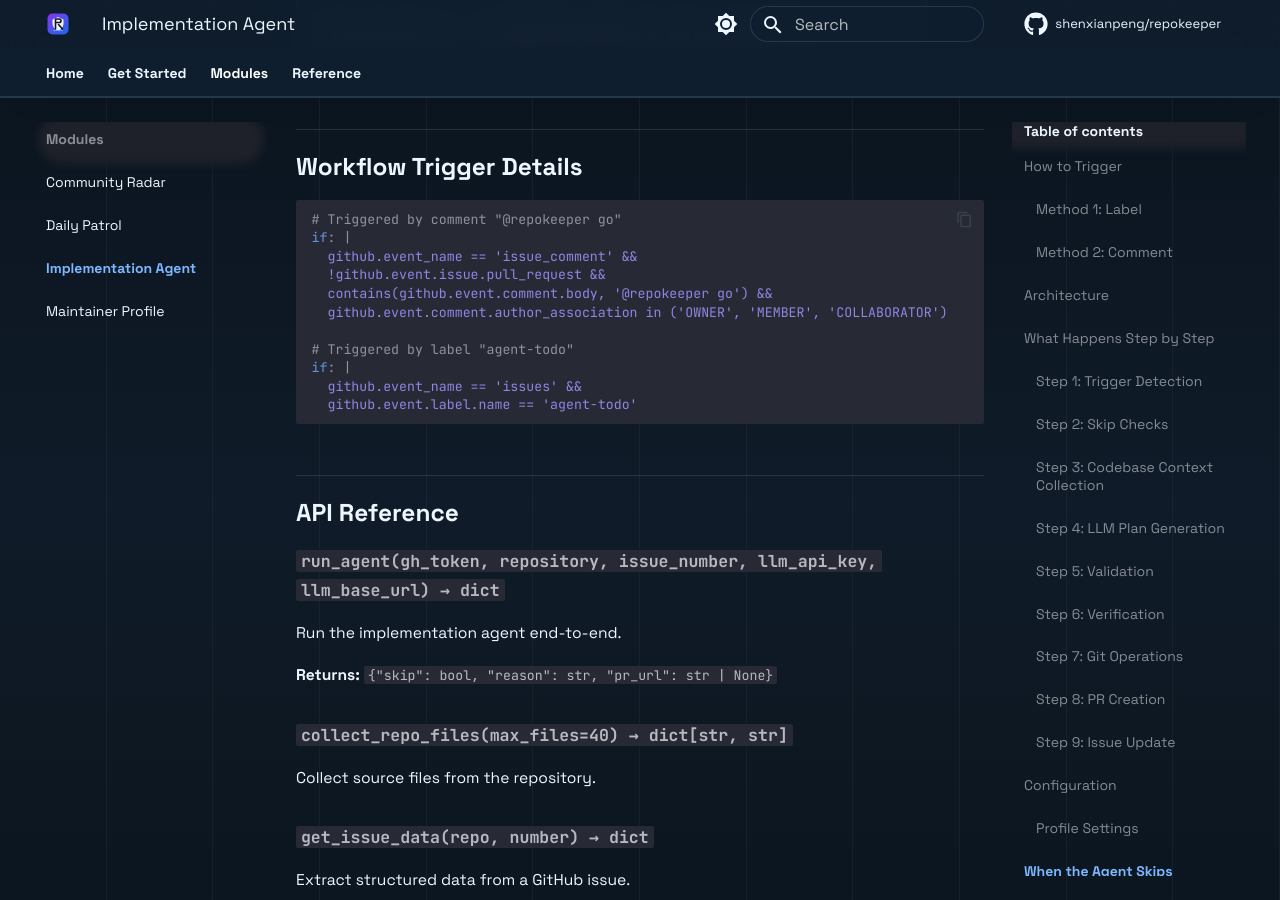
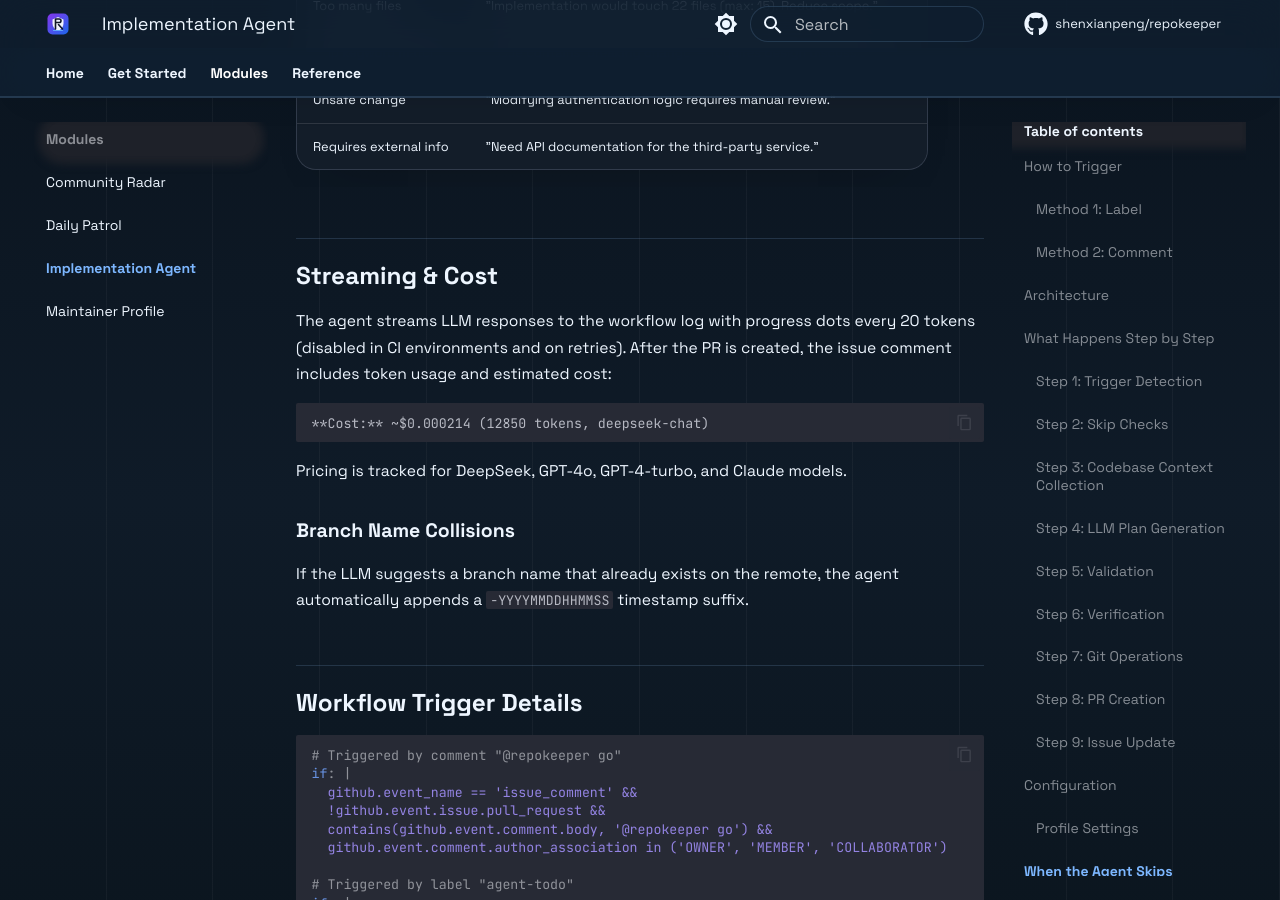
Before and after one commit to shenxianpeng/repokeeper, an MkDocs documentation site: the page built from docs/module-3-agent.md, in a window 1280 px wide and 900 px high, scrolled down 6229 px. Built offline with MkDocs 1.6.1 and Material for MkDocs 9.7.7, drawn with Linux system fonts in a browser that asks for light colours; comment, search, counter and statistics services are not loaded; some of the changed text lies outside the part shown.

Commit message:
docs: prepare 0.4.0 release — changelog, README, all module docs
- CHANGELOG.md: add comprehensive 0.4.0 section covering P0-P4 changes
- README.md: update feature list with Discussions, 8 ecosystems,
  CI auto-fix, streaming, token tracking, Anthropic Claude
- module-1-radar.md: update Discussion scanning status (now implemented)
- module-2-patrol.md: update dependency ecosystem table (all 8 live),
  update CI auto-fix section (no longer 'in progress')
- module-3-agent.md: add Anthropic model names, streaming/cost section,
  branch collision handling docs
- reference/env-vars.md: add ANTHROPIC_API_KEY, Ollama base URL example
- reference/profile-schema.md: add Claude model names, agent.stream setting

````diff
--- a/docs/module-3-agent.md
+++ b/docs/module-3-agent.md
@@ -232,7 +232,7 @@ pr:
 
 | Setting | Default | Description |
 |---------|---------|-------------|
-| `agent.model` | `deepseek-chat` | LLM model to use |
+| `agent.model` | `deepseek-chat` | LLM model. Options: `deepseek-chat`, `deepseek-reasoner`, `gpt-4o`, `gpt-4-turbo`, `claude-sonnet-4-20250514`, `claude-3-5-haiku-20241022` |
 | `agent.implement` | `true` | Enable automatic implementation |
 | `agent.max_context_files` | `40` | Max files to include in LLM context |
 | `agent.temperature` | `0.1` | LLM temperature (lower = more deterministic) |
@@ -255,6 +255,23 @@ The agent will skip and explain why in these cases:
 | Skip keyword matched | "Issue contains 'breaking change' — requires design discussion." |
 | Unsafe change | "Modifying authentication logic requires manual review." |
 | Requires external info | "Need API documentation for the third-party service." |
+
+## Streaming & Cost
+
+The agent streams LLM responses to the workflow log with progress dots every
+20 tokens (disabled in CI environments and on retries). After the PR is
+created, the issue comment includes token usage and estimated cost:
+
+```
+**Cost:** ~$0.000214 (12850 tokens, deepseek-chat)
+```
+
+Pricing is tracked for DeepSeek, GPT-4o, GPT-4-turbo, and Claude models.
+
+### Branch Name Collisions
+
+If the LLM suggests a branch name that already exists on the remote, the
+agent automatically appends a `-YYYYMMDDHHMMSS` timestamp suffix.
 
 ## Workflow Trigger Details
 
````
Also changed, not shown: CHANGELOG.md (+46 -0 lines), README.md (+3 -3 lines), docs/module-1-radar.md (+4 -3 lines), docs/module-2-patrol.md (+7 -5 lines), docs/reference/env-vars.md (+4 -1 lines), docs/reference/profile-schema.md (+2 -1 lines).
